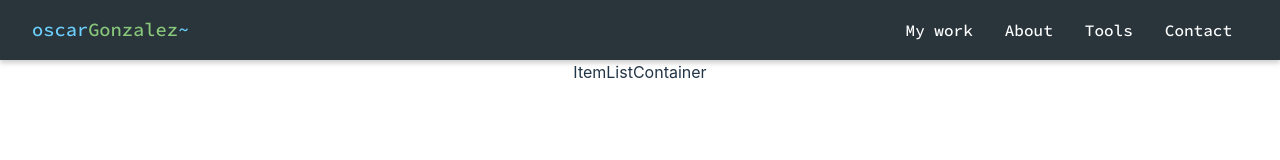
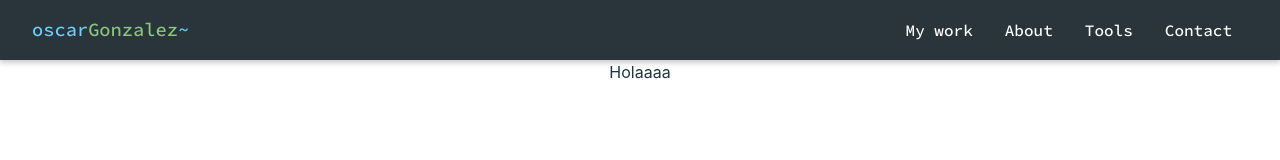
Before and after one commit to oscargon12/react_portfolio, a React (Vite) app: page / in a window 1280 px wide. Shown: the top 160 px of the page. Built offline with nearby package versions, Linux system fonts and the light colour scheme.

Commit message:
start item list container

```diff
--- a/src/App.jsx
+++ b/src/App.jsx
@@ -13,7 +13,7 @@ function App() {
     <>
 
       <NavBar link1="My work" link2="About" link3="Tools" link4="Contact" />
-      <ItemListContainer/>
+      <ItemListContainer greetting="Holaaaa"/>
 
     </>
   )
--- a/src/components/ItemListContainer/ItemListContainer.jsx
+++ b/src/components/ItemListContainer/ItemListContainer.jsx
@@ -1,11 +1,11 @@
 import React from 'react'
 
-export const ItemListContainer = () => {
+export const ItemListContainer = (props) => {
 
-
+  const {greetting} = props
 
   return (
-    <div className='mt-4'>ItemListContainer</div>
-
+    <div className='mt-4'>{greetting}</div>
+    //npm install react-icons --save
   )
 }
--- a/src/components/scss/_components.scss
+++ b/src/components/scss/_components.scss
@@ -39,7 +39,7 @@ nav {
 	align-items: center;
 }
 
-@media only screen and (max-width: 1024px) {
+@media only screen and (max-width: 960px) {
 	header .nav-btn {
 		display: inline-flex;
 	}
```
